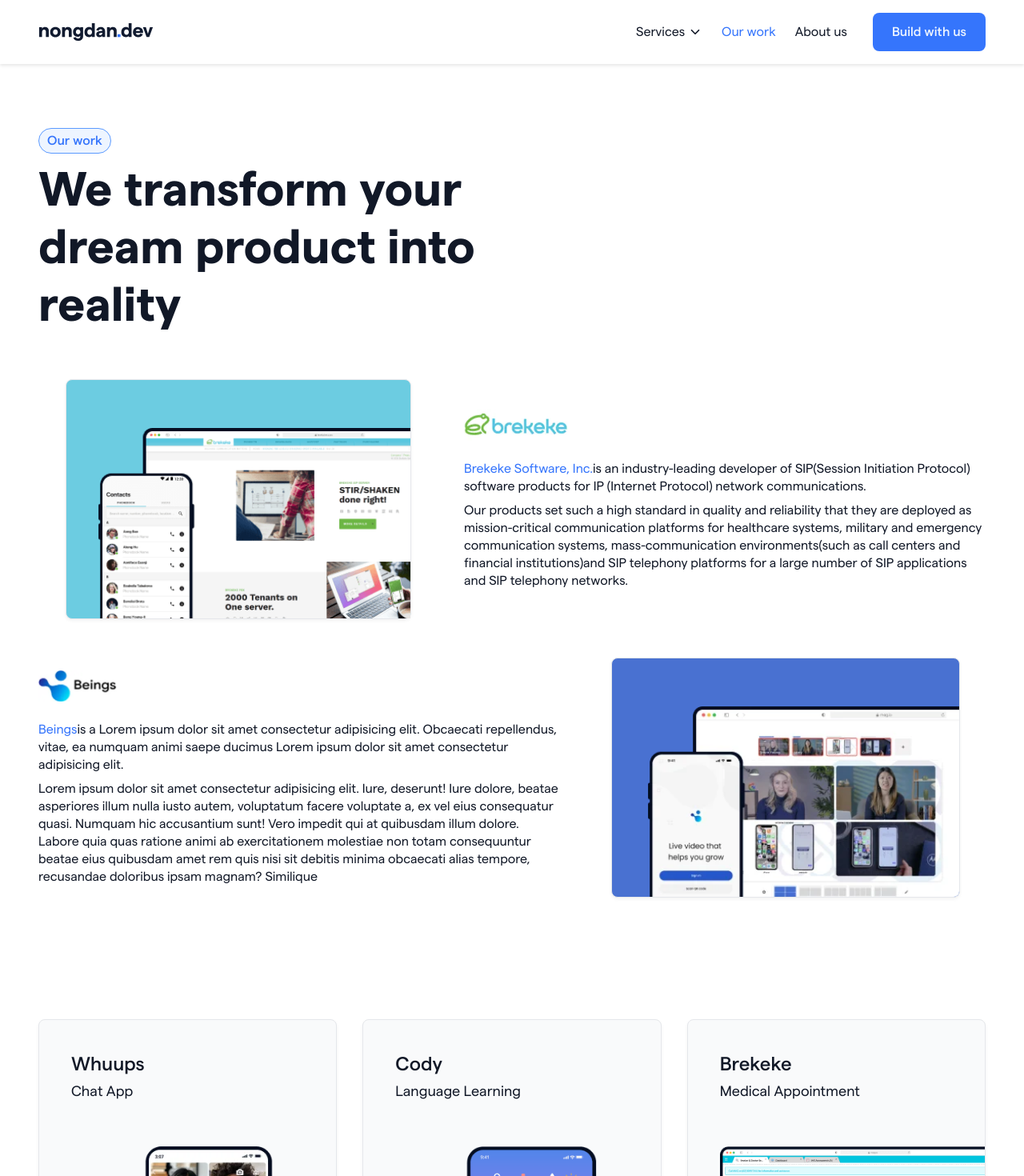
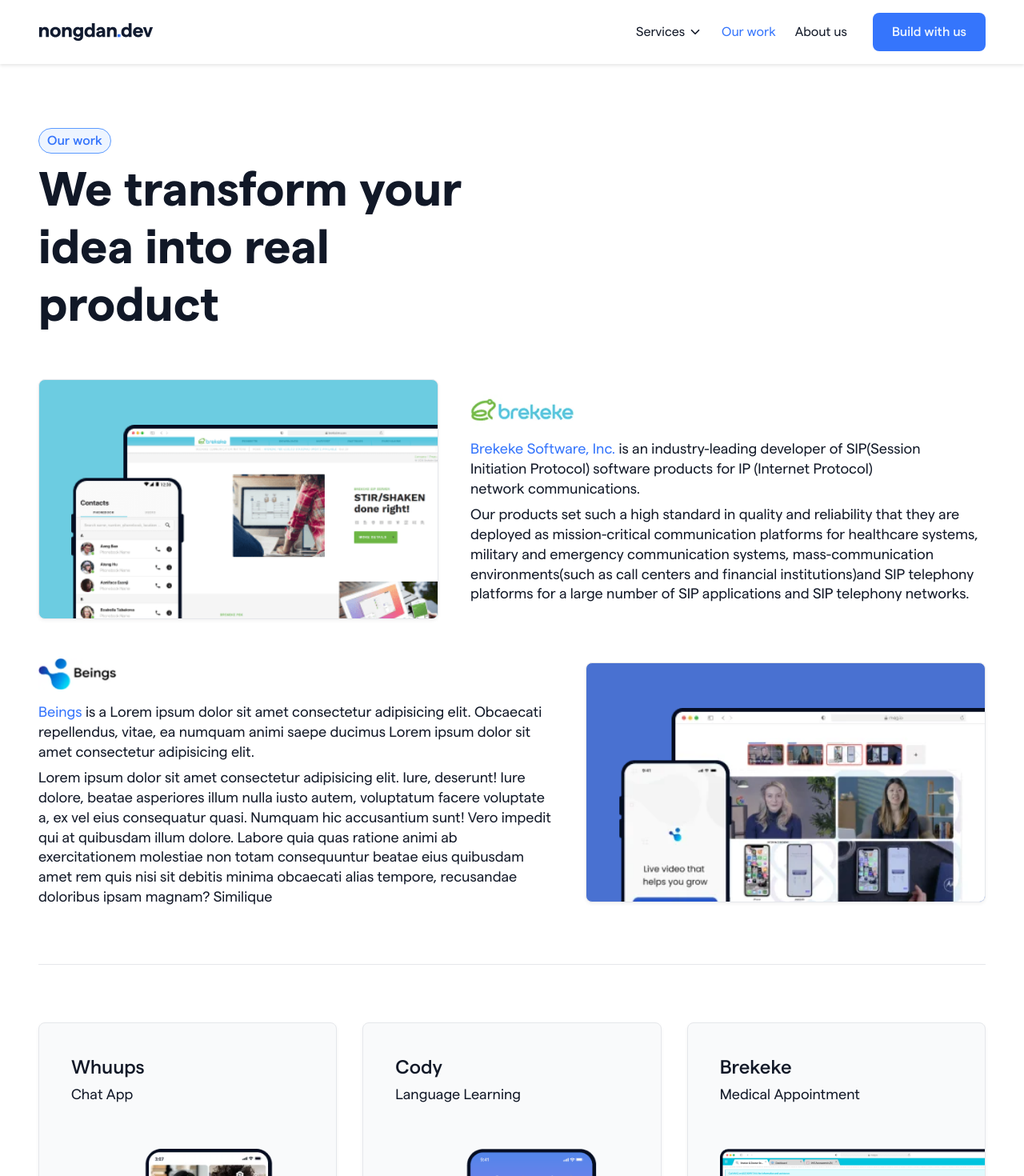
Before and after one commit to nongdan-dev/website, a React (Vite) app: page /our-work in a window 1280 px wide. Shown: the top 1470 px of the page at 80% size. Built offline with nearby package versions, Linux system fonts and the light colour scheme.

Commit message:
update our-work

```diff
--- a/src/pages/OurWork/Featured.tsx
+++ b/src/pages/OurWork/Featured.tsx
@@ -2,35 +2,20 @@ import BeingsLogo from '@/assets/images/client-logos/beings.webp'
 import BrekekeLogo from '@/assets/images/client-logos/brekeke.webp'
 import BeingsThumbnail from '@/assets/images/project-thumbnails/Beings.webp'
 import BrekekeThumbnail from '@/assets/images/project-thumbnails/Brekeke.webp'
-import { Section } from '@/components/widget'
 
 export default function DreamProduct() {
   return (
-    <Section>
-      <Section.SubTitle>Our work</Section.SubTitle>
-      <Section.Title
-        children={({ titleId, titleClassName }) => (
-          <h2 id={titleId} className={titleClassName}>
-            We transform your dream product into reality
-          </h2>
-        )}
-      />
-      <Section.Content className='flex flex-col'>
-        <div className='flex flex-col items-center gap-x-8 gap-y-5 lg:flex-row'>
-          <div className='flex h-[300px] w-full flex-1 items-center justify-center rounded-lg bg-[#6CCCE1] lg:max-w-[500px] lg:bg-white'>
-            <div className='flex h-[300px] max-w-[500px] justify-end rounded-lg bg-[#6CCCE1] pt-[3.75rem] lg:w-[1/3] lg:border lg:border-gray-200 lg:pl-10 lg:shadow-sm'>
-              <img src={BrekekeThumbnail} alt='' className='flex-1' />
+    <div className='flex flex-col gap-12'>
+      <div className='flex flex-wrap items-center gap-10'>
+        <div className='h-[18.75rem] w-[31.25rem] overflow-clip rounded-lg border border-gray-200 bg-[#6CCCE1] pl-10 pt-14 shadow-sm'>
+          <img src={BrekekeThumbnail} alt='' className='w-full' />
         </div>
-          </div>
-          <div className='flex w-[2/3] flex-1 flex-col justify-center'>
-            <div>
-              <img src={BrekekeLogo} alt='' className='h-10' />
-            </div>
-            <p className='mb-2 mt-6'>
-              <span className='text-primary-500'> Brekeke Software, Inc.</span>
-              is an industry-leading developer of SIP(Session Initiation
-              Protocol) software products for IP (Internet Protocol) network
-              communications.
+        <div className='flex-1 text-lg'>
+          <img src={BrekekeLogo} alt='' className='mb-4 h-10' />
+          <p className='mb-2'>
+            <span className='text-primary-500'>Brekeke Software, Inc. </span>
+            is an industry-leading developer of SIP(Session Initiation Protocol)
+            software products for IP (Internet Protocol) network communications.
           </p>
           <p>
             Our products set such a high standard in quality and reliability
@@ -43,13 +28,11 @@ export default function DreamProduct() {
         </div>
       </div>
 
-        <div className='mt-[3rem] flex flex-col-reverse items-center gap-x-8 gap-y-5 lg:flex-row'>
-          <div className='flex w-[2/3] flex-1 flex-col justify-center'>
-            <div>
-              <img src={BeingsLogo} alt='' className='h-10' />
-            </div>
-            <p className='mb-2 mt-6'>
-              <span className='text-primary-500'> Beings</span>
+      <div className='flex flex-wrap items-center gap-10'>
+        <div className='flex-1 text-lg'>
+          <img src={BeingsLogo} alt='' className='mb-4 h-10' />
+          <p className='mb-2'>
+            <span className='text-primary-500'>Beings </span>
             is a Lorem ipsum dolor sit amet consectetur adipisicing elit.
             Obcaecati repellendus, vitae, ea numquam animi saepe ducimus Lorem
             ipsum dolor sit amet consectetur adipisicing elit.
@@ -60,22 +43,15 @@ export default function DreamProduct() {
             voluptatum facere voluptate a, ex vel eius consequatur quasi.
             Numquam hic accusantium sunt! Vero impedit qui at quibusdam illum
             dolore. Labore quia quas ratione animi ab exercitationem molestiae
-              non totam consequuntur beatae eius quibusdam amet rem quis nisi
-              sit debitis minima obcaecati alias tempore, recusandae doloribus
-              ipsam magnam? Similique
+            non totam consequuntur beatae eius quibusdam amet rem quis nisi sit
+            debitis minima obcaecati alias tempore, recusandae doloribus ipsam
+            magnam? Similique
           </p>
         </div>
-          <div className='flex h-[300px] w-full flex-1 items-center justify-center rounded-lg bg-[#4971D1] lg:max-w-[500px] lg:bg-white'>
-            <div className='flex h-[300px] max-w-[500px] justify-end overflow-hidden bg-[#4971D1] pt-[3.75rem] lg:w-[1/3] lg:rounded-lg lg:border lg:border-gray-200 lg:pl-10 lg:shadow-sm'>
-              <img
-                src={BeingsThumbnail}
-                alt=''
-                className='-mb-1 -mr-1 flex-1'
-              />
+        <div className='h-[18.75rem] w-[31.25rem] overflow-clip rounded-lg border border-gray-200 bg-[#4971D1] pl-10 pt-14 shadow-sm'>
+          <img src={BeingsThumbnail} alt='' className='w-full' />
         </div>
       </div>
     </div>
-      </Section.Content>
-    </Section>
   )
 }
--- a/src/pages/OurWork/ListProject.tsx
+++ b/src/pages/OurWork/ListProject.tsx
@@ -5,7 +5,7 @@ import Chimera from '@/assets/images/project-thumbnails/Chimera.webp'
 import Olivia from '@/assets/images/project-thumbnails/Olivia.webp'
 import Readyflow from '@/assets/images/project-thumbnails/Readyflow.webp'
 import Relytics from '@/assets/images/project-thumbnails/Relytics.webp'
-import { ProjectCard, Section } from '@/components/widget'
+import { ProjectCard } from '@/components/widget'
 
 const PROJECTS = [
   {
@@ -47,12 +47,10 @@ const PROJECTS = [
 
 export const ListProject = () => {
   return (
-    <Section className='pt-12'>
-      <div className='grid-col-1 mt-6 grid gap-8 md:grid-cols-2 lg:grid-cols-3'>
-        {PROJECTS.map(project => (
-          <ProjectCard key={project.title} {...project} />
-        ))}
-      </div>
-    </Section>
+    <div className='mt-6 grid gap-6 md:grid-cols-2 md:gap-8 lg:grid-cols-3'>
+      {PROJECTS.map(project => (
+        <ProjectCard key={project.title} {...project} />
+      ))}
+    </div>
   )
 }
--- a/src/pages/OurWork/index.tsx
+++ b/src/pages/OurWork/index.tsx
@@ -1,6 +1,7 @@
 import { Fragment } from 'react/jsx-runtime'
 
-import { CallToAction } from '@/components/widget'
+import { Divider } from '@/components/ui'
+import { CallToAction, Section } from '@/components/widget'
 
 import Featured from './Featured'
 import { ListProject } from './ListProject'
@@ -8,8 +9,21 @@ import { ListProject } from './ListProject'
 function OurWorkPage() {
   return (
     <Fragment>
-      <Featured />
-      <ListProject />
+      <Section>
+        <Section.SubTitle>Our work</Section.SubTitle>
+        <Section.Title
+          children={({ titleId, titleClassName }) => (
+            <h1 id={titleId} className={titleClassName}>
+              We transform your idea into real product
+            </h1>
+          )}
+        />
+        <Section.Content>
+          <Featured />
+          <Divider className='my-16' />
+          <ListProject />
+        </Section.Content>
+      </Section>
       <CallToAction />
     </Fragment>
   )
```
Lines whose indentation alone changed are shown as unchanged.
